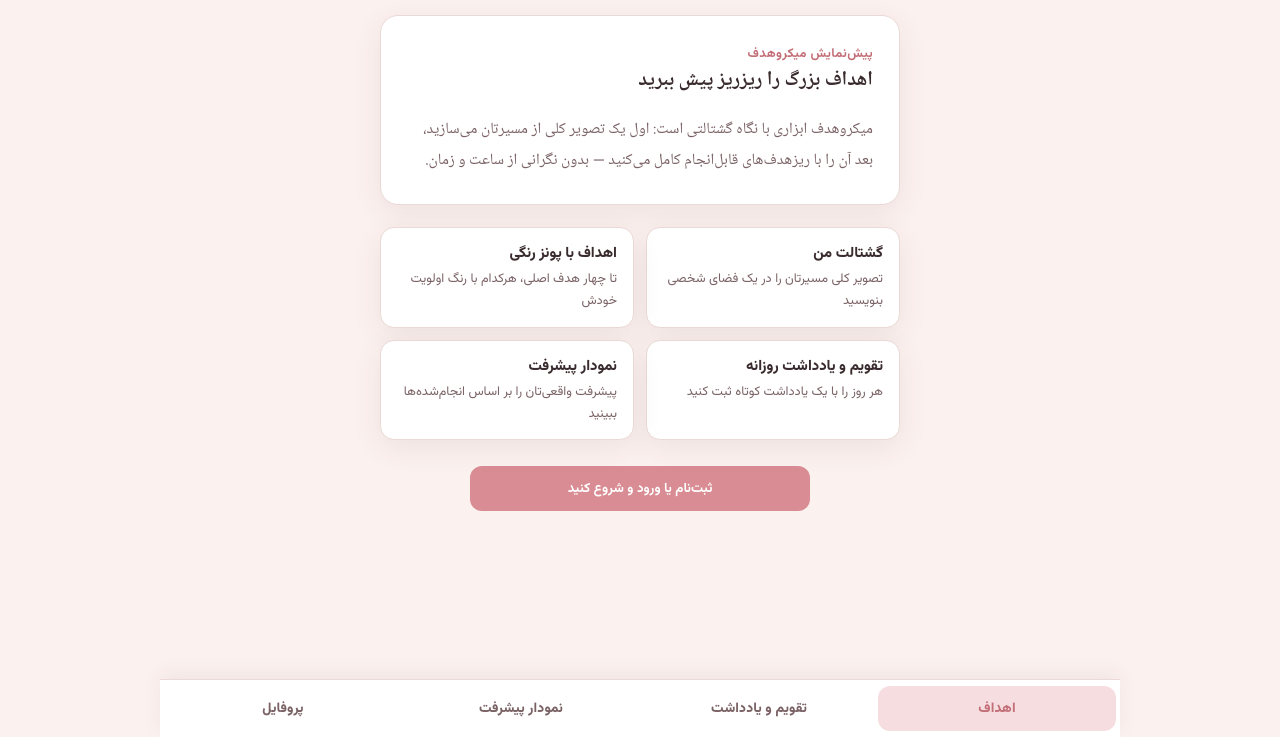
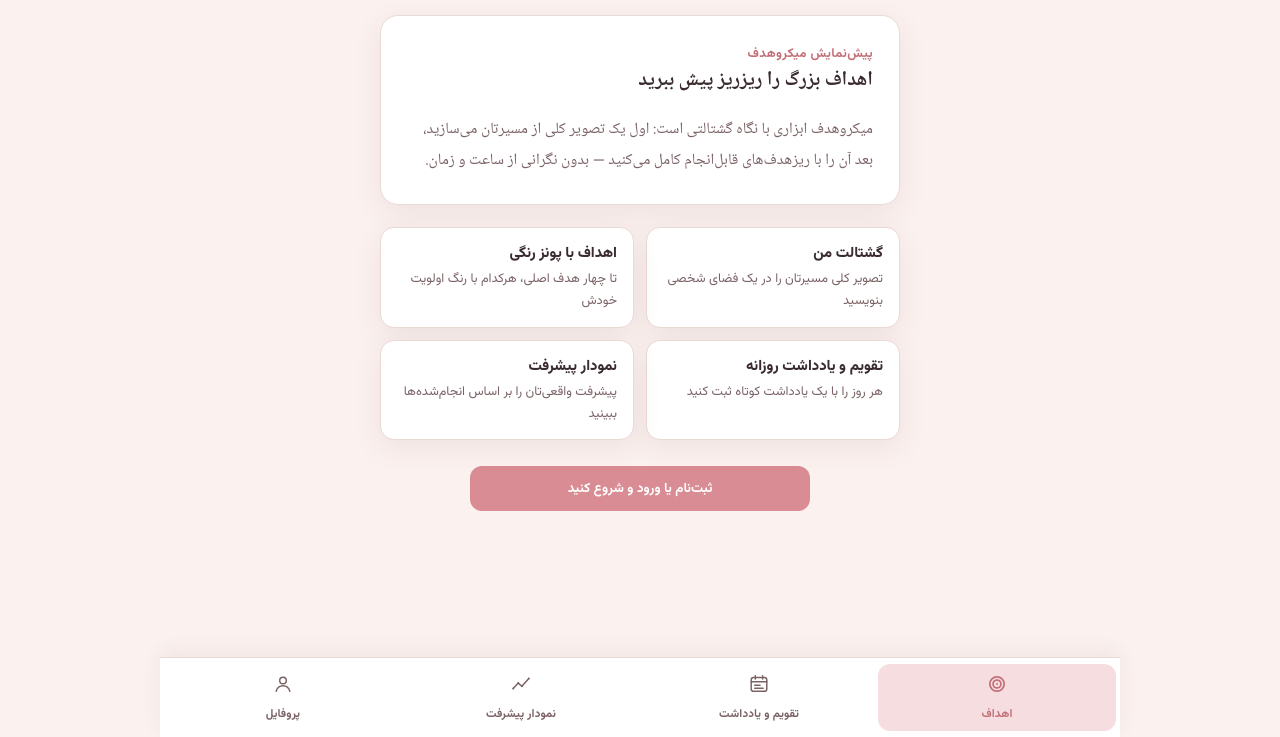
Before and after one commit to arkan30/microgoal, a plain HTML site: page index.html in a window 1280 px wide. Shown: the part 63-800 px from the top of the page. Drawn offline with Linux system fonts and the light colour scheme.

Commit message:
Update index.html

```diff
--- a/index.html
+++ b/index.html
@@ -57,8 +57,10 @@
 
   /* --- bottom app navigation --- */
   .bottom-nav{ position:fixed; bottom:0; left:0; right:0; z-index:50; display:flex; background:var(--surface); border-top:1px solid var(--border); box-shadow:0 -6px 20px rgba(90,50,55,.06); padding:6px 4px calc(6px + env(safe-area-inset-bottom)); max-width:960px; margin:0 auto; }
-  .nav-btn{ flex:1; display:flex; align-items:center; justify-content:center; padding:12px 4px; background:none; border:none; color:var(--text-soft); font-family:'Vazirmatn',sans-serif; font-size:.86rem; font-weight:800; letter-spacing:.01em; cursor:pointer; border-radius:12px; }
+  .nav-btn{ flex:1; display:flex; flex-direction:column; align-items:center; justify-content:center; gap:4px; padding:9px 2px 8px; background:none; border:none; color:var(--text-soft); font-family:'Vazirmatn',sans-serif; font-size:.72rem; font-weight:700; letter-spacing:.01em; cursor:pointer; border-radius:12px; }
+  .nav-icon svg{ width:22px; height:22px; fill:none; stroke:currentColor; stroke-width:1.6; stroke-linecap:round; stroke-linejoin:round; }
   .nav-btn.active{ color:var(--rose-deep); background:var(--rose-pale); }
+  .nav-btn.active .nav-icon svg{ stroke-width:1.9; }
 
   .card{ background:var(--surface); border-radius:var(--radius); box-shadow:var(--shadow); padding:28px 26px; margin-bottom:22px; border:1px solid var(--border); }
   .card h1{ font-size:1.35rem; margin:0 0 14px; }
@@ -373,10 +375,22 @@
 
 <!-- ===================== BOTTOM NAVIGATION ===================== -->
 <nav class="bottom-nav">
-  <button class="nav-btn active" data-nav="goals">اهداف</button>
-  <button class="nav-btn" data-nav="calendar">تقویم و یادداشت</button>
-  <button class="nav-btn" data-nav="progress">نمودار پیشرفت</button>
-  <button class="nav-btn" data-nav="profile">پروفایل</button>
+  <button class="nav-btn active" data-nav="goals">
+    <span class="nav-icon"><svg viewBox="0 0 24 24"><circle cx="12" cy="12" r="7.8"/><circle cx="12" cy="12" r="4.3"/><circle cx="12" cy="12" r="1.1" fill="currentColor" stroke="none"/></svg></span>
+    اهداف
+  </button>
+  <button class="nav-btn" data-nav="calendar">
+    <span class="nav-icon"><svg viewBox="0 0 24 24"><rect x="3.5" y="5" width="17" height="15" rx="2.6"/><line x1="3.5" y1="9.6" x2="20.5" y2="9.6"/><line x1="8" y1="3" x2="8" y2="6.6"/><line x1="16" y1="3" x2="16" y2="6.6"/><line x1="7.3" y1="13.4" x2="13.2" y2="13.4"/><line x1="7.3" y1="16.6" x2="16.5" y2="16.6"/></svg></span>
+    تقویم و یادداشت
+  </button>
+  <button class="nav-btn" data-nav="progress">
+    <span class="nav-icon"><svg viewBox="0 0 24 24"><polyline points="3.5,17 9,11 13,14.5 20.5,6"/><circle cx="3.5" cy="17" r="1.05" fill="currentColor" stroke="none"/><circle cx="9" cy="11" r="1.05" fill="currentColor" stroke="none"/><circle cx="13" cy="14.5" r="1.05" fill="currentColor" stroke="none"/><circle cx="20.5" cy="6" r="1.05" fill="currentColor" stroke="none"/></svg></span>
+    نمودار پیشرفت
+  </button>
+  <button class="nav-btn" data-nav="profile">
+    <span class="nav-icon"><svg viewBox="0 0 24 24"><circle cx="12" cy="8.2" r="3.6"/><path d="M4.5 20c1.15-4.05 4-6.1 7.5-6.1s6.35 2.05 7.5 6.1"/></svg></span>
+    پروفایل
+  </button>
 </nav>
 
 <div class="toast" id="toast"></div>
```
